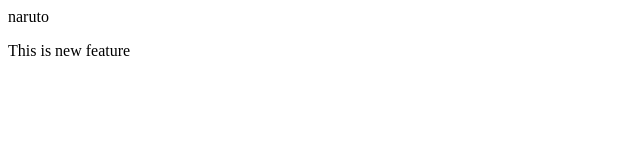
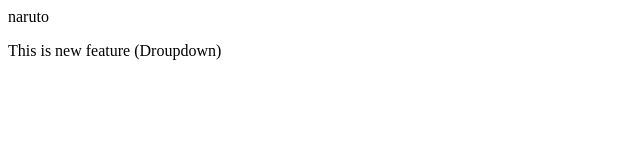
Before and after one commit to UmeshChauhan2313/Localrepo, a plain HTML site: page index.html in a window 1280 px wide. Shown: the full height of the page, 0-640 px from the left. Drawn offline with Linux system fonts and the light colour scheme.

```diff
--- a/index.html
+++ b/index.html
@@ -1,2 +1,2 @@
 <p>naruto</p>
-<p>This is new feature</p>
+<p>This is new feature (Droupdown)</p>
```
